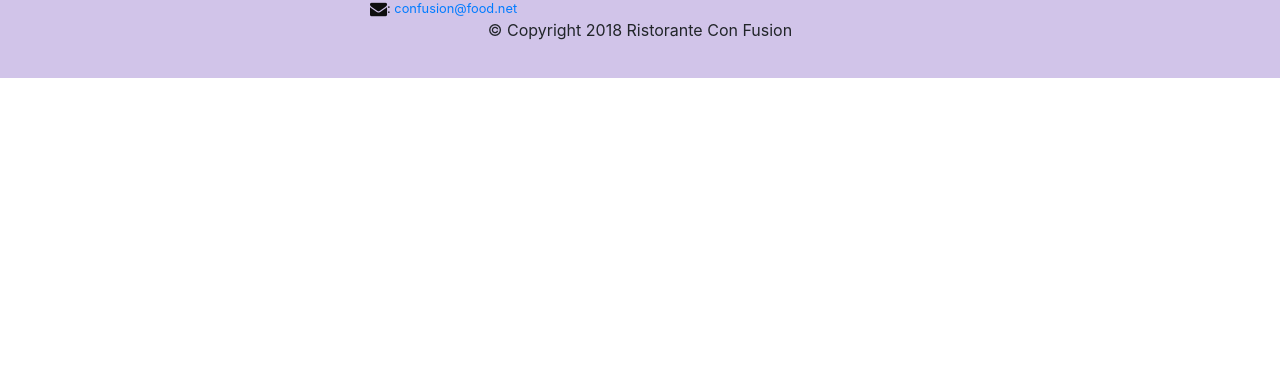
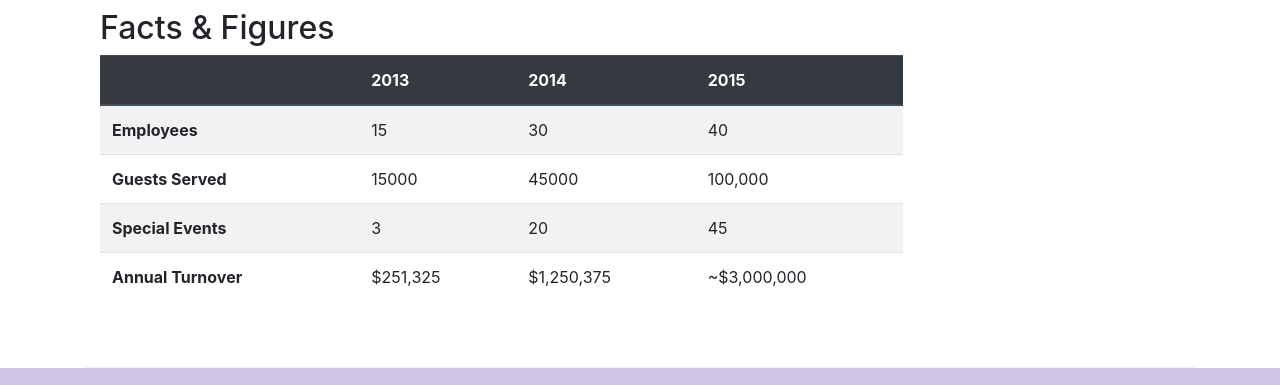
Before and after one commit to swaraj-gore/BootstrapDemos, a website: page aboutus.html in a window 1280 px wide. Shown: the part 1703-2088 px from the top of the page. Before the commit the page ends 1781 px from the top, so only its background shows below. Drawn offline with nearby package versions, Linux system fonts and the light colour scheme.

Commit message:
Tables And Cards

```diff
--- a/aboutus.html
+++ b/aboutus.html
@@ -62,7 +62,32 @@
                 <p>Started in 2010, Ristorante con Fusion quickly established itself as a culinary icon par excellence in Hong Kong. With its unique brand of world fusion cuisine that can be found nowhere else, it enjoys patronage from the A-list clientele in Hong Kong.  Featuring four of the best three-star Michelin chefs in the world, you never know what will arrive on your plate the next time you visit us.</p>
                 <p>The restaurant traces its humble beginnings to <em>The Frying Pan</em>, a successful chain started by our CEO, Mr. Peter Pan, that featured for the first time the world's best cuisines in a pan.</p>
             </div>
-            <div>
+            <div class="col-sm">
+                <div class="card">
+                    <h3 class="card-header bg-primary text-white">facts At a Glance</h3>
+                    <div class="card-body">
+                        <dl class="row">
+                            <dt class="col-6">Started</dt>
+                            <dd class="col-6">3 Feb. 2013</dd>
+                            <dt class="col-6">Major Stake Holder</dt>
+                            <dd class="col-6">HK Fine Foods Inc.</dd>
+                            <dt class="col-6">Last Year's Turnover</dt>
+                            <dd class="col-6">$1,250,375</dd>
+                            <dt class="col-6">Employees</dt>
+                            <dd class="col-6">40</dd>
+                        </dl>
+                    </div>
+                </div>
+            </div>
+            <div class="col-12">
+                <div class="card card-body bg-light">
+                    <blockquote class="blockquote">
+                        <p class="mb-0">You better cut the pizza in four pieces because I'm not hungry enough to six</p>
+                        <footer class="blockquote-footer">Yogi Berra,
+                            <cite title="Source Title">The Wit and Wisdom of Yogi Berra, P. Pepe, Diversion Books, 2014</cite>
+                        </footer>
+                    </blockquote>
+                </div>
             </div>
         </div>
 
@@ -80,7 +105,51 @@
                 <p class="d-none d-sm-block">Award winning three-star Michelin chef with wide International experience having worked closely with whos-who in the culinary world, he specializes in creating mouthwatering Indo-Italian fusion experiences. He says, <em>Put together the cuisines from the two craziest cultures, and you get a winning hit! Amma Mia!</em></p>
             </div>
        </div>
-
+       <div class ="row row-content">
+            <div class="col-12 col-sm-9">
+                <h2>Facts &amp; Figures </h2>
+                <div class="table-responsive">
+                    <table class="table table-striped">
+                        <thead class="thead-dark">
+                            <tr>
+                                <th>&nbsp;</th>
+                                <th>2013</th>
+                                <th>2014</th>
+                                <th>2015</th>
+                            </tr>
+                        </thead>
+                        <tbody>
+                            <tr>
+                                <th>Employees</th>
+                                <td>15</td>
+                                <td>30</td>
+                                <td>40</td>
+                            </tr>
+                            <tr>
+                                <th>Guests Served</th>
+                                <td>15000</td>
+                                <td>45000</td>
+                                <td>100,000</td>
+                            </tr>
+                            <tr>
+                                <th>Special Events</th>
+                                <td>3</td>
+                                <td>20</td>
+                                <td>45</td>
+                            </tr>
+                            <tr>
+                                <th>Annual Turnover</th>
+                                <td>$251,325</td>
+                                <td>$1,250,375</td>
+                                <td>~$3,000,000</td>
+                            </tr>
+                        </tbody>
+                    </table>
+                </div>
+            </div>
+            <div class="col-12 col-sm-3">
+            </div>
+       </div>
     </div>
 
     <footer class="footer">
```
